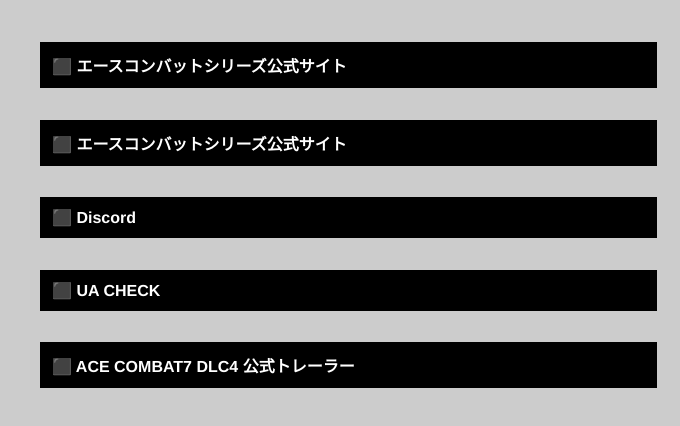
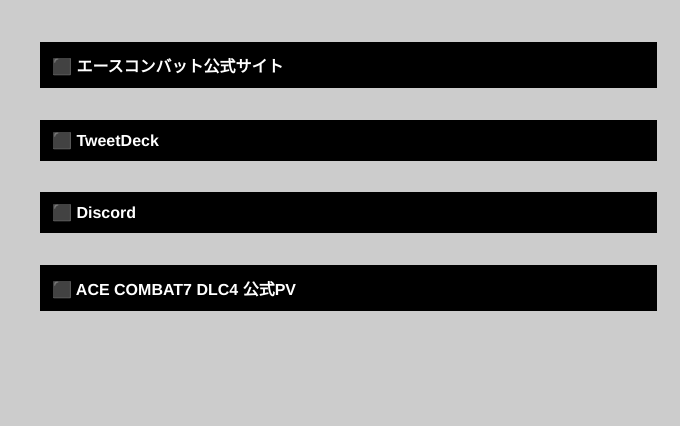
Before and after one commit to storchP/OpenSwallow, a website: page www/index.html in a window 1280 px wide. Shown: the whole page, without its empty margins (600-1280 px from the left). Drawn offline with Linux system fonts and the light colour scheme.

Commit message:
再デバッグ

```diff
--- a/config.xml
+++ b/config.xml
@@ -1,6 +1,7 @@
 <?xml version="1.0" encoding="UTF-8"?>
 <widget xmlns="http://www.w3.org/ns/widgets" id="com.example.helloworld" version="1.0.0">
-  <name>Open Swallow Alpha0.2</name>
+  <name>Open Swallow Alpha1.2</name>
+  <preference name="Orientation" value="landscape" />
   <description>Made with Monaca (http://monaca.mobi)</description>
   <author/>
   <content src="index.html"/>
@@ -9,6 +10,7 @@
   <allow-intent href="itms:*"/>
   <allow-intent href="itms-apps:*"/>
   <allow-intent href="tel:*"/>
+  <activity android：configChanges = "orientation"></activity>
   <preference name="DisallowOverscroll" value="true"/>
   <preference name="Orientation" value="default"/>
   <preference name="loglevel" value="DEBUG"/>
--- a/package.json
+++ b/package.json
@@ -1,7 +1,7 @@
 {
-  "name": "monaca-template-helloworld",
+  "name": "OpenSwallow",
   "version": "2.0.4",
-  "displayName": "Monaca Template HelloCordova",
+  "displayName": "Swallow",
   "scripts": {
     "monaca:preview": "npm run dev",
     "dev": "browser-sync start -s www/ --watch --port 8080 --ui-port 8081"
--- a/www/index.html
+++ b/www/index.html
@@ -27,14 +27,15 @@
       <!-- accbox入れ子 -->
       <div class="accbox">
 
-          <!--ラベルA-->
-          <label for="labelA" class="adget-head" >⬛ エースコンバットシリーズ公式サイト</label>
-          <!--//ラベルA-->
+          <!--ラベル0-->
+          <label for="label0" class="link-lavel"><a href="https://www.acecombat.jp/" class="link-lavel">⬛ エースコンバット公式サイト</a></label>
+          <input type="checkbox" id="label0" class="cssacc" />
+          <!--//ラベル0-->
 
           <!-- 単純リンク -->
           <!--ラベル0-->
-          <label for="label0" class="link-lavel"><a href="https://www.acecombat.jp/" class="link-lavel">⬛ エースコンバットシリーズ公式サイト</a></label>
-          <input type="checkbox" id="label0" class="cssacc" />
+          <label for="labelB" class="link-lavel"><a href="https://tweetdeck.twitter.com/" class="link-lavel">⬛ TweetDeck</a></label>
+          <input type="checkbox" id="labelB" class="cssacc" />
           <!--//ラベル0-->
 
           <!--ラベル1-->
@@ -42,20 +43,14 @@
           <input type="checkbox" id="label1" class="cssacc" />
           <!--//ラベル1-->
 
-
-          <!--ラベル2-->
-          <label for="label2" class="link-lavel"><a href="https://www.ugtop.com/spill.shtml" class="link-lavel">⬛ UA CHECK</a></label>
-          <input type="checkbox" id="label2" class="cssacc" />
-          <!--//ラベル2-->
-
           <!-- 動画表示 -->
           <!--ラベル3-->
-          <label for="label3">⬛ ACE COMBAT7 DLC4 公式トレーラー</label>
+          <label for="label3">⬛ ACE COMBAT7 DLC4 公式PV</label>
           <input type="checkbox" id="label3" class="cssacc" />
           <div class="accshow">
             <!--ここに隠す中身-->
             <p>
-              <!-- UGSFアーカイブスをストリーミング -->
+              <!-- ストリーミング -->
               <iframe width="560" height="315" src="https://www.youtube.com/embed/Ehg-KvZbpHc" frameborder="0" allow="accelerometer; autoplay; encrypted-media; gyroscope; picture-in-picture" allowfullscreen></iframe>
             </p>
           </div>
```
Also changed, not shown: www/manifest.json.
